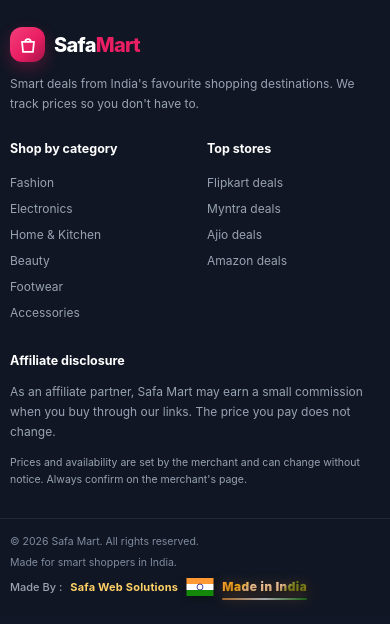
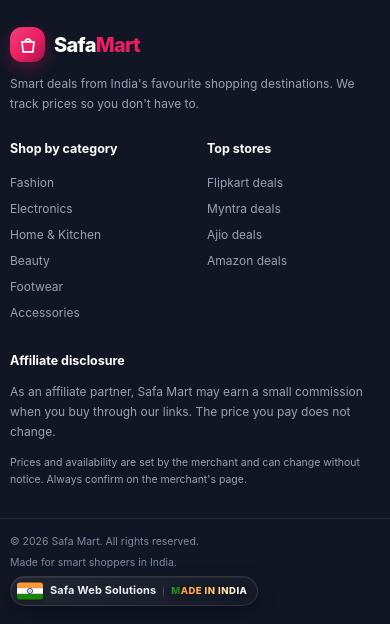
Before and after one commit to SafaWbSolutions/Safa-Mart, a PHP site: page /index.php in a window 390 px wide. Shown: the part 1030-1654 px from the top of the page. Before the commit the page ends 1631 px from the top, so only its background shows below. Run offline with PHP 8.4, Linux system fonts and the light colour scheme; data that the repository does not hold is empty; some libraries are stand-ins or nearby versions.

Commit message:
Redesign footer credit as modern glass capsule badge
Rounded translucent pill, rounded flag chip, uppercase Made by label, gradient name, vertical divider and animated tricolour Made in India text with hover sheen. Mobile keeps a compact layout.

```diff
--- a/assets/css/style.css
+++ b/assets/css/style.css
@@ -951,66 +951,162 @@ button {
     color: #cbd2df;
 }
 
+/* ---------- Made-by credit badge ---------- */
 .made-by-credit {
-    display: flex;
-    align-items: center;
-    gap: 8px;
-    font-size: 11px;
-    color: #8892a3;
+    position: relative;
+    display: inline-flex;
+    align-items: center;
+    gap: 10px;
+    padding: 6px 15px 6px 8px;
+    overflow: hidden;
+    border: 1px solid rgba(255, 255, 255, .1);
+    border-radius: 999px;
+    background: linear-gradient(135deg, rgba(255, 255, 255, .075), rgba(255, 255, 255, .02));
+    box-shadow:
+        0 1px 0 rgba(255, 255, 255, .07) inset,
+        0 6px 18px rgba(0, 0, 0, .28);
+    -webkit-backdrop-filter: blur(10px);
+    backdrop-filter: blur(10px);
     white-space: nowrap;
-}
-
-.made-by-label {
-    font-weight: 500;
-    color: #9aa3b2;
-}
-
-.made-by-name {
-    font-weight: 700;
-    color: #ffd166;
-    letter-spacing: 0.2px;
+    transition: border-color .25s ease, box-shadow .25s ease, transform .25s ease;
+}
+
+/* Light sweep across the badge on hover */
+.made-by-credit::after {
+    content: '';
+    position: absolute;
+    top: -20%;
+    bottom: -20%;
+    left: -70%;
+    width: 45%;
+    background: linear-gradient(100deg, transparent, rgba(255, 255, 255, .18), transparent);
+    transform: skewX(-18deg);
+    transition: left .65s ease;
+    pointer-events: none;
+}
+
+.made-by-credit:hover {
+    transform: translateY(-1px);
+    border-color: rgba(255, 153, 51, .38);
+    box-shadow:
+        0 1px 0 rgba(255, 255, 255, .1) inset,
+        0 10px 26px rgba(0, 0, 0, .34),
+        0 0 0 3px rgba(255, 153, 51, .07);
+}
+
+.made-by-credit:hover::after {
+    left: 135%;
 }
 
 .indian-flag {
     display: inline-flex;
     align-items: center;
-    filter: drop-shadow(0 2px 4px rgba(0,0,0,0.3));
-    transition: transform 0.2s ease;
-}
-
-.indian-flag:hover {
-    transform: scale(1.1);
+    justify-content: center;
+    line-height: 0;
+    filter: drop-shadow(0 2px 3px rgba(0, 0, 0, .35));
+    transition: transform .25s ease;
+}
+
+.indian-flag svg {
+    display: block;
+    border-radius: 3px;
+}
+
+.made-by-credit:hover .indian-flag {
+    transform: scale(1.07) rotate(-3deg);
+}
+
+.made-by-text {
+    display: inline-flex;
+    align-items: baseline;
+    gap: 5px;
+    line-height: 1;
+}
+
+.made-by-label {
+    font-size: 8.5px;
+    font-weight: 600;
+    letter-spacing: .12em;
+    text-transform: uppercase;
+    color: #8b95a7;
+}
+
+.made-by-name {
+    font-size: 12px;
+    font-weight: 750;
+    letter-spacing: .01em;
+    background: linear-gradient(180deg, #ffffff 0%, #d5dce8 100%);
+    -webkit-background-clip: text;
+    background-clip: text;
+    -webkit-text-fill-color: transparent;
+    color: #eef2f8;
+}
+
+.credit-divider {
+    width: 1px;
+    height: 14px;
+    background: linear-gradient(180deg, transparent, rgba(255, 255, 255, .24), transparent);
 }
 
 .made-in-india {
+    font-size: 11px;
     font-weight: 800;
-    font-size: 12px;
-    letter-spacing: 0.5px;
-    background: linear-gradient(135deg, #ff9933 0%, #ffcc00 25%, #ffffff 35%, #ffffff 65%, #138808 75%, #0a6b00 100%);
+    letter-spacing: .05em;
+    text-transform: uppercase;
+    background: linear-gradient(90deg,
+        #ff9933 0%,
+        #ffc46b 20%,
+        #ffffff 40%,
+        #f2f7f2 55%,
+        #7bd38a 74%,
+        #138808 100%);
+    background-size: 200% 100%;
     -webkit-background-clip: text;
+    background-clip: text;
     -webkit-text-fill-color: transparent;
-    background-clip: text;
-    text-shadow:
-        0 0 1px rgba(255,153,51,0.5),
-        1px 1px 2px rgba(0,0,0,0.3),
-        2px 2px 4px rgba(0,0,0,0.2),
-        3px 3px 6px rgba(0,0,0,0.15);
-    filter: drop-shadow(0 3px 6px rgba(255,153,51,0.3));
-    position: relative;
-    display: inline-block;
-    padding: 2px 0;
-}
-
-.made-in-india::before {
-    content: '';
-    position: absolute;
-    left: 0;
-    right: 0;
-    bottom: -2px;
-    height: 2px;
-    background: linear-gradient(90deg, #ff9933, #ffffff, #138808);
-    border-radius: 1px;
-    opacity: 0.6;
+    filter: drop-shadow(0 1px 3px rgba(0, 0, 0, .45));
+    animation: credit-tricolour 7s linear infinite;
+}
+
+@keyframes credit-tricolour {
+    0% { background-position: 0% 50%; }
+    100% { background-position: 200% 50%; }
+}
+
+@media (max-width: 720px) {
+    .footer-bottom {
+        flex-wrap: wrap;
+        justify-content: center;
+        row-gap: 12px;
+        text-align: center;
+    }
+
+    .made-by-credit {
+        gap: 7px;
+        padding: 5px 10px 5px 6px;
+    }
+
+    .made-by-label {
+        display: none;
+    }
+
+    .made-by-name {
+        font-size: 11px;
+    }
+
+    .made-in-india {
+        font-size: 9.5px;
+    }
+}
+
+@media (prefers-reduced-motion: reduce) {
+    .made-in-india {
+        animation: none;
+    }
+
+    .made-by-credit:hover {
+        transform: none;
+    }
 }
 
 /* ==========================================================================
@@ -1878,15 +1974,6 @@ button {
     background: linear-gradient(90deg, transparent, rgba(233, 30, 99, .45), rgba(255, 111, 0, .35), transparent);
 }
 
-.made-in-india {
-    animation: credit-glow 4s ease-in-out infinite alternate;
-}
-
-@keyframes credit-glow {
-    0% { filter: drop-shadow(0 2px 5px rgba(255, 153, 51, .28)) brightness(1); }
-    100% { filter: drop-shadow(0 5px 10px rgba(255, 153, 51, .45)) brightness(1.08); }
-}
-
 /* Hero: subtle depth, no parallax transforms */
 .hero-banner {
     box-shadow: 0 18px 44px rgba(17, 24, 39, .16);
--- a/index.php
+++ b/index.php
@@ -285,16 +285,25 @@ if (SUPABASE_URL !== '') {
         <span>© <?= date('Y') ?> <?= e(APP_NAME) ?>. All rights reserved.</span>
         <span>Made for smart shoppers in India.</span>
         <div class="made-by-credit">
-            <span class="made-by-label">Made By :</span>
-            <span class="made-by-name">Safa Web Solutions</span>
-            <span class="indian-flag" aria-label="Indian Flag" title="India">
-                <svg viewBox="0 0 30 20" width="28" height="18" fill="none" aria-hidden="true">
-                    <rect x="0" y="0" width="30" height="6.66" fill="#FF9933"/>
-                    <rect x="0" y="6.66" width="30" height="6.68" fill="#FFFFFF"/>
-                    <circle cx="15" cy="10" r="3.3" stroke="#000080" stroke-width="0.8" fill="none"/>
-                    <rect x="0" y="13.34" width="30" height="6.66" fill="#138808"/>
+            <span class="indian-flag" role="img" aria-label="Indian flag" title="India">
+                <svg viewBox="0 0 30 20" width="26" height="18" aria-hidden="true" focusable="false">
+                    <defs>
+                        <clipPath id="creditFlagClip"><rect width="30" height="20" rx="3"/></clipPath>
+                    </defs>
+                    <g clip-path="url(#creditFlagClip)">
+                        <rect width="30" height="6.67" fill="#FF9933"/>
+                        <rect y="6.67" width="30" height="6.66" fill="#FFFFFF"/>
+                        <rect y="13.33" width="30" height="6.67" fill="#138808"/>
+                        <circle cx="15" cy="10" r="2.9" fill="none" stroke="#000080" stroke-width="0.9"/>
+                        <circle cx="15" cy="10" r="0.7" fill="#000080"/>
+                    </g>
                 </svg>
             </span>
+            <span class="made-by-text">
+                <span class="made-by-label">Made by</span>
+                <span class="made-by-name">Safa Web Solutions</span>
+            </span>
+            <span class="credit-divider" aria-hidden="true"></span>
             <span class="made-in-india">Made in India</span>
         </div>
     </div>
```
